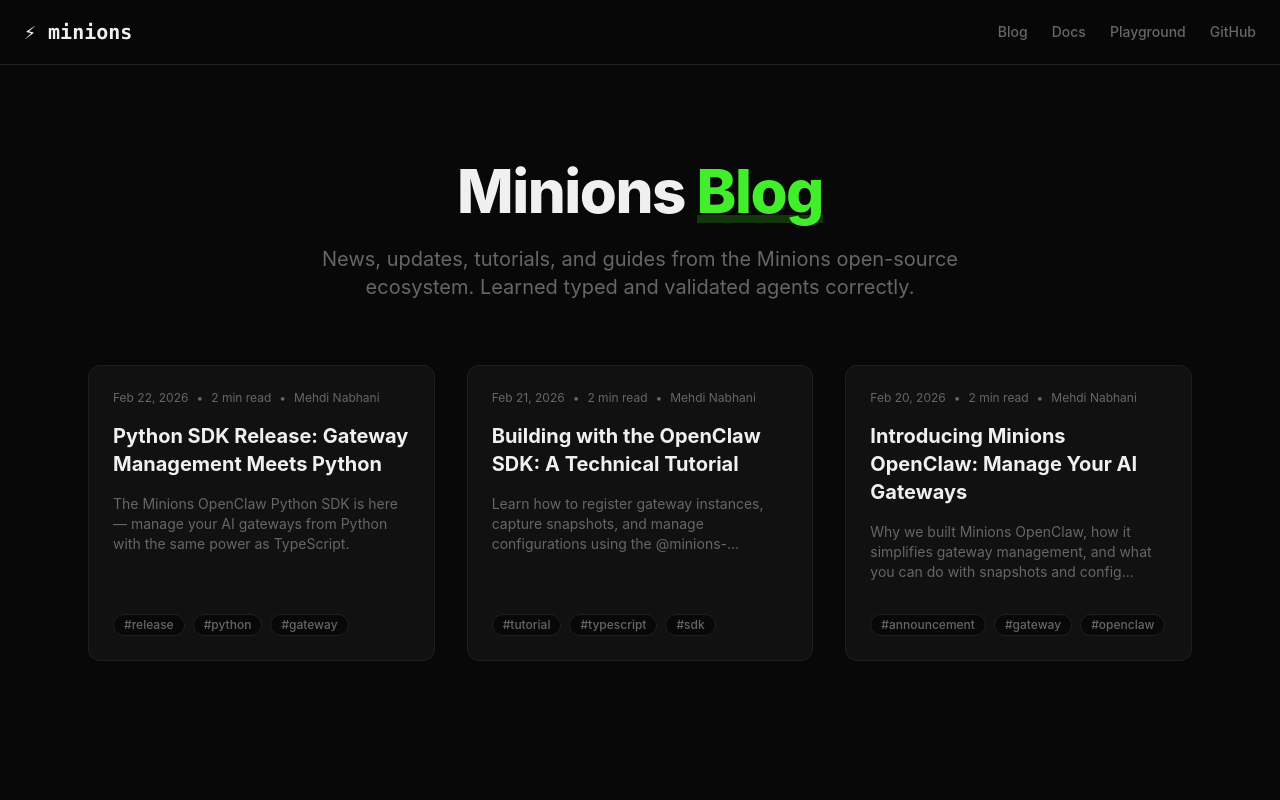
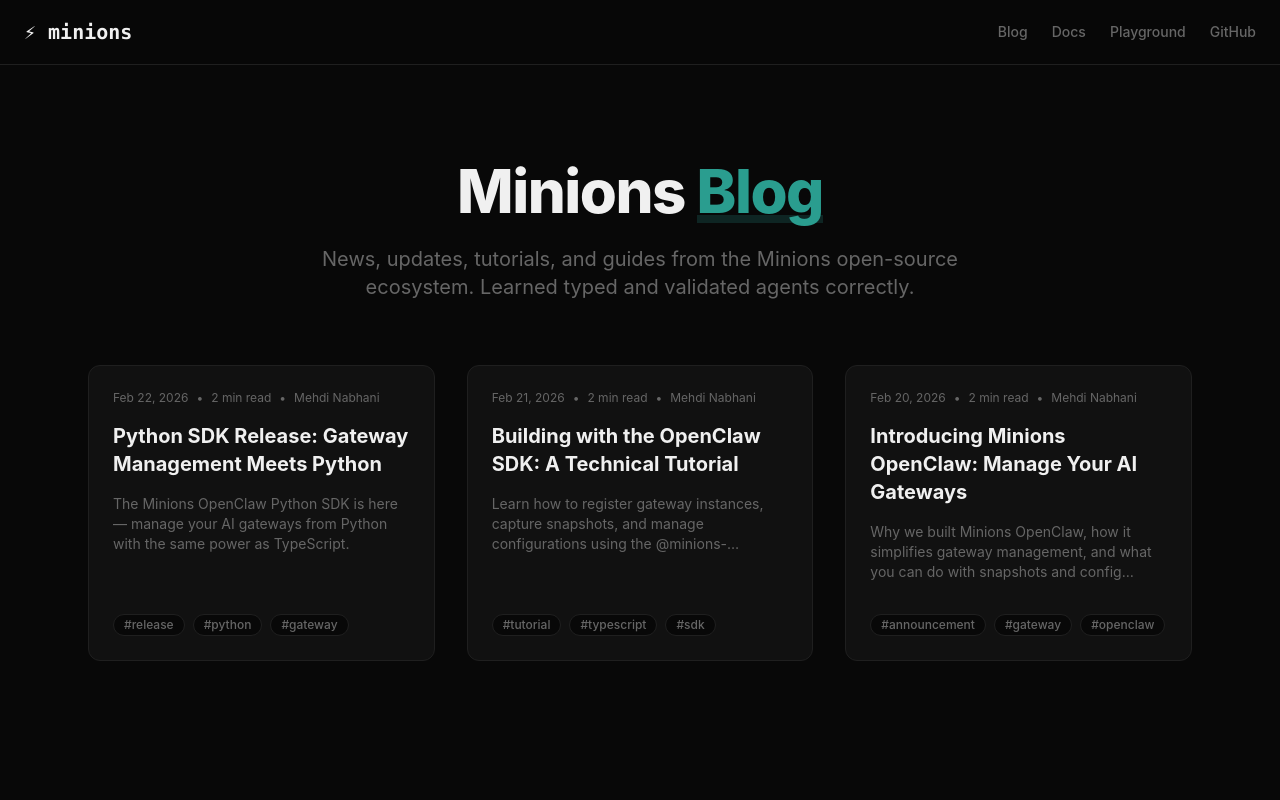
Before and after one commit to mxn2020/minions-openclaw, an Astro site in the folder apps/blog/: page / in a window 1280 px wide. Shown: the top 800 px of the page. Built offline with nearby package versions, Linux system fonts and the light colour scheme; Astro itself is replaced by a stand-in of ours.

Commit message:
fix: restore curated colors from color_tracking sheet across web, blog, docs

```diff
--- a/apps/blog/src/styles/global.css
+++ b/apps/blog/src/styles/global.css
@@ -7,8 +7,8 @@
 
     --color-primary: #f0f0f0;
     --color-muted: #666666;
-    --color-accent: #42ee2b;
-    --color-accent-hover: #29d411;
+    --color-accent: #2A9D8F;
+    --color-accent-hover: #1F7A6F;
 
     --font-sans: "Inter", ui-sans-serif, system-ui, -apple-system, BlinkMacSystemFont, "Segoe UI", Roboto, "Helvetica Neue", Arial, sans-serif;
     --font-mono: ui-monospace, SFMono-Regular, Menlo, Monaco, Consolas, "Liberation Mono", "Courier New", monospace;
--- a/apps/docs/src/styles/custom.css
+++ b/apps/docs/src/styles/custom.css
@@ -1,4 +1,4 @@
 :root {
-  --sl-color-accent: #2b98ee;
-  --sl-color-accent-high: #117ed4;
+  --sl-color-accent: #1F7A6F;
+  --sl-color-accent-high: #2A9D8F;
 }
--- a/apps/web/src/index.css
+++ b/apps/web/src/index.css
@@ -6,8 +6,8 @@
   --color-border: #1f1f1f;
   --color-primary: #f0f0f0;
   --color-muted: #666666;
-  --color-accent: #372bee;
-  --color-accent-hover: #1d11d4;
+  --color-accent: #2A9D8F;
+  --color-accent-hover: #1F7A6F;
   --color-success: #10b981;
   --color-error: #ef4444;
 
```
